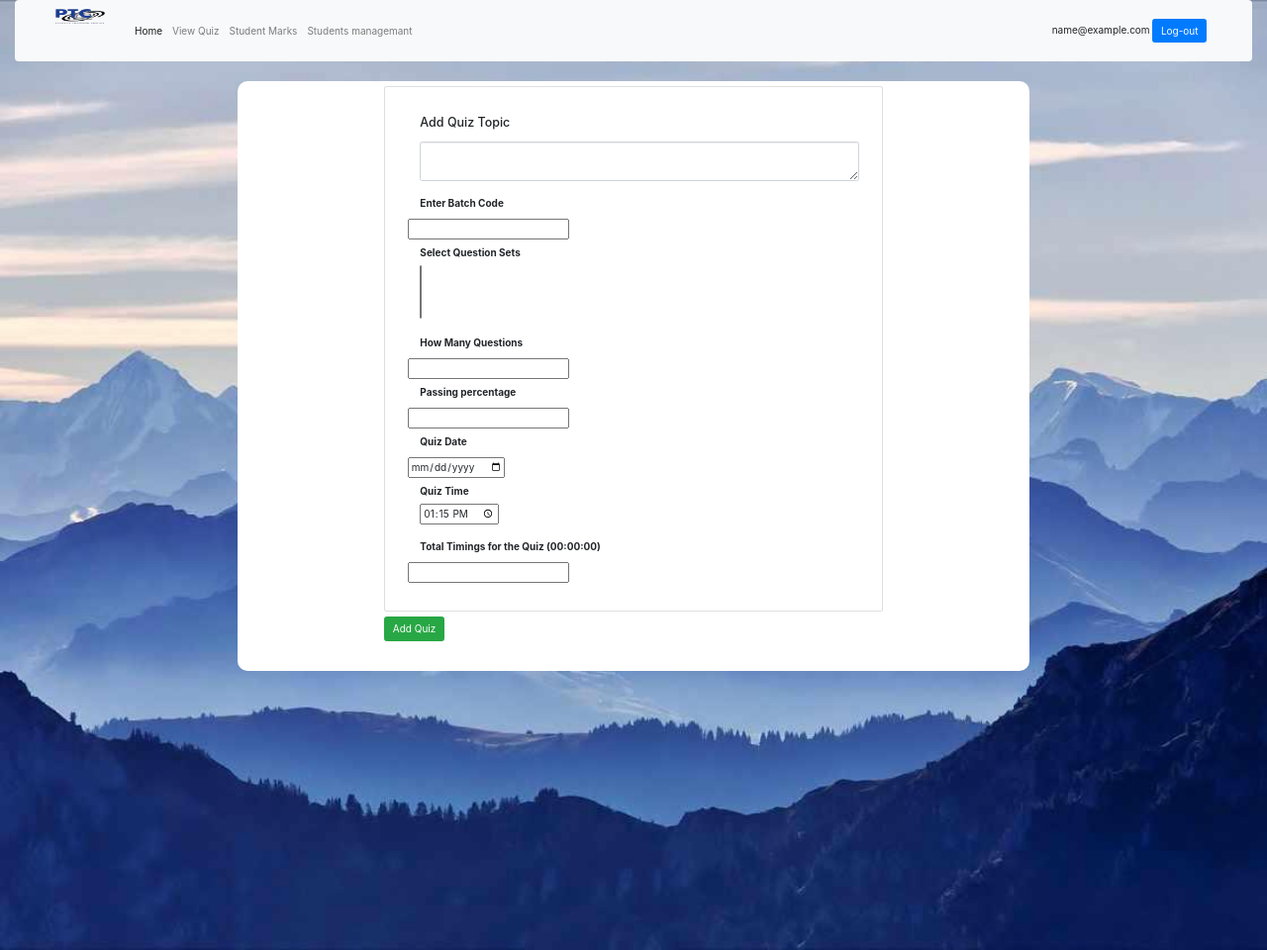
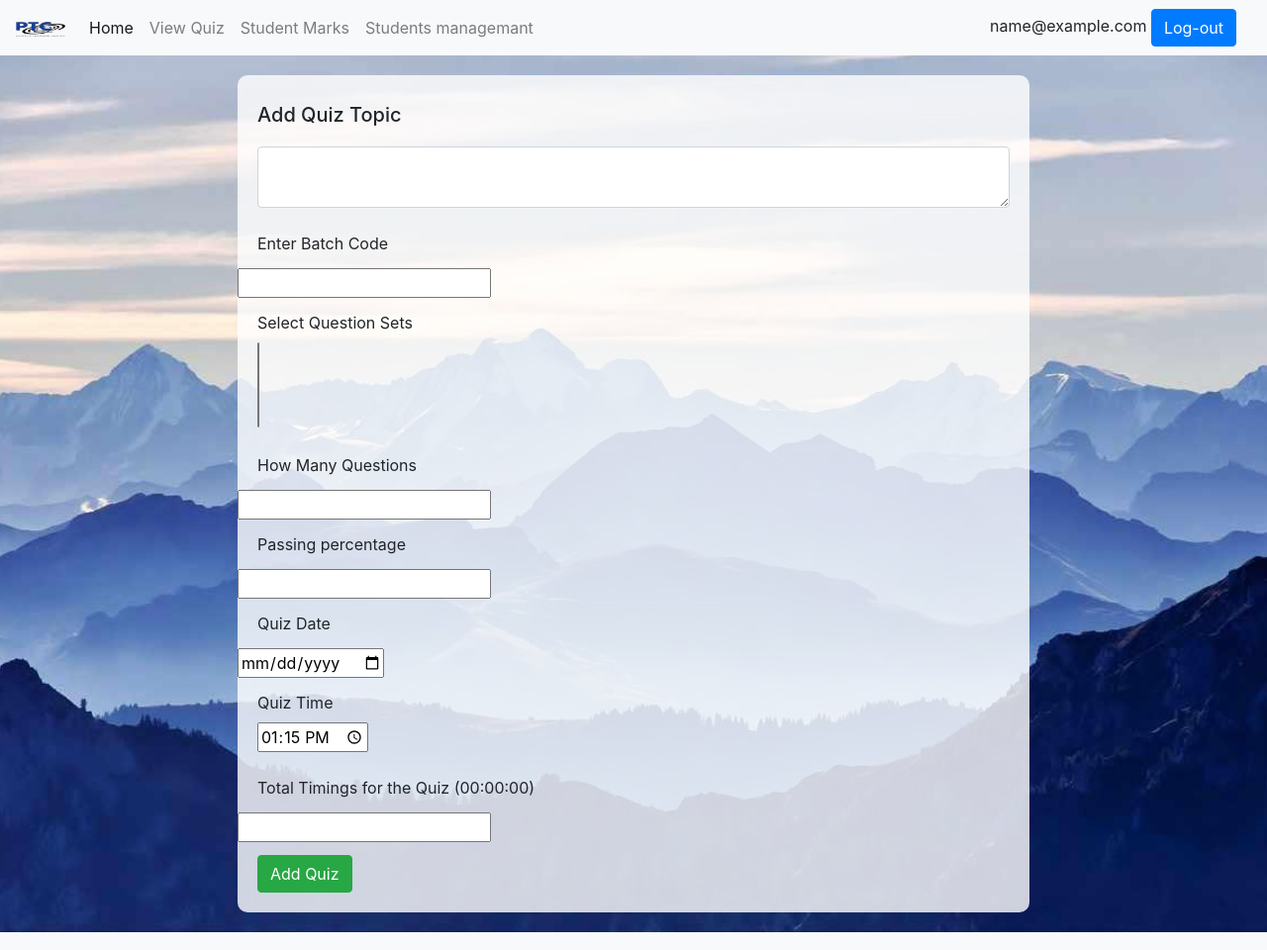
Before and after one commit to ramkumar1208/quiz-boot-php, a PHP site: page /addquiz.php in a window 1280 px wide. Shown: the whole page at 99% size. Run offline with PHP 8.4, Linux system fonts and the light colour scheme; the visitor is signed in with stand-in values (Sample User, id 1).

Commit message:
Update addquiz.php

```diff
--- a/addquiz.php
+++ b/addquiz.php
@@ -49,7 +49,7 @@
 <html lang="en">
   <head>
     <meta charset="UTF-8" />
-    <link rel="stylesheet" href="https://maxcdn.bootstrapcdn.com/bootstrap/3.4.1/css/bootstrap.min.css">
+    <!-- <link rel="stylesheet" href="https://maxcdn.bootstrapcdn.com/bootstrap/3.4.1/css/bootstrap.min.css"> -->
 
     <meta http-equiv="X-UA-Compatible" content="IE=edge" />
     <meta name="viewport" content="width=device-width, initial-scale=1.0" />
@@ -62,15 +62,15 @@
     display: flex;
     justify-content: center;
     align-items: center;
-            position: relative;
-            height: 20vh; /* This will make the div vertically centered on the viewport */
+    height: 100vh; /* This will make the div vertically centered on the viewport */
   }
 
+        /*
         .alert-dismissible {
             position: absolute;
             top: 0;
             width: 100%;
-            z-index: 9999; /* Ensure the alert box is above all other elements */
+            z-index: 9999;
         }
   .bs-example{
     	margin: 5px;
@@ -89,7 +89,27 @@
   background-color: white;
   max-width: 800px;
   border: none;
-  border-radius: 10px; /* Add your desired border radius */
+  border-radius: 10px;
+} */
+    .container-bg {
+                    background-image: url("bg.jpg");
+                    background-size: cover;
+                    background-position: center;
+                    min-height: 100vh;
+                    display: flex;
+                    flex-direction: column;
+                }
+                .form-container {
+                    background: rgba(255, 255, 255, 0.8);
+                    padding: 20px;
+                    border-radius: 10px;
+                    margin: 20px auto;
+                    width: 80%;
+                    max-width: 800px;
+                }
+                .image-preview {
+                    max-width: 100px;
+                    max-height: 100px;
                 }
 </style>
 <script>
@@ -156,7 +176,26 @@
     </script>
   </head>
   <body>
-  <div class="container-fluid">
+
+<?php
+    if (isset($_SESSION['message']) && !empty($_SESSION['message'])) {
+        $message = $_SESSION['message'];
+        $_SESSION['message'] = ""; // Clear the message after displaying it
+    ?>
+        <div class="center-div">
+            <div id="alertBox" class="alert alert-danger alert-dismissible">
+                <a href="#" class="close" data-dismiss="alert" aria-label="close" onclick="closeAlert()">&times;</a>
+                <?php echo $message; ?>
+            </div>
+        </div>
+    <?php } ?>
+
+
+    <script src="https://ajax.googleapis.com/ajax/libs/jquery/3.5.1/jquery.min.js"></script>
+    <script src="https://maxcdn.bootstrapcdn.com/bootstrap/3.4.1/js/bootstrap.min.js"></script>
+
+
+    <div class="container-bg">
             <nav class="navbar navbar-expand-lg navbar-light bg-light">
   <button class="navbar-toggler" type="button" data-toggle="collapse" data-target="#navbarTogglerDemo01" aria-controls="navbarTogglerDemo01" aria-expanded="false" aria-label="Toggle navigation">
     <span class="navbar-toggler-icon"></span>
@@ -180,14 +219,15 @@
       </li>
 
     </ul>
+
     <div class="bs-example">
     <div class="container">
         <div class="row">
             <div class="col-md-12 bg-light text-right">
             <?php
-        if(isset($_SESSION['admin'])){
-          $user_email=$_SESSION['admin'];
-          echo $user_email;  ?>
+        if($_SESSION['admin']){
+          $admin_email=$_SESSION['admin'];
+          echo $admin_email;  ?>
               <a href="logout.php"><button type="button" class="btn btn-primary">Log-out</button></a>
           <?php }else{ ?>
                 <a href="admin_login.php"><button type="button" class="btn btn-primary">Login</button></a>
@@ -196,29 +236,12 @@
         </div>
     </div>
 </div>
+
   </div>
 </nav>
 
-<?php
-    if (isset($_SESSION['message']) && !empty($_SESSION['message'])) {
-        $message = $_SESSION['message'];
-        $_SESSION['message'] = ""; // Clear the message after displaying it
-    ?>
-        <div class="center-div">
-            <div id="alertBox" class="alert alert-danger alert-dismissible">
-                <a href="#" class="close" data-dismiss="alert" aria-label="close" onclick="closeAlert()">&times;</a>
-                <?php echo $message; ?>
-            </div>
-        </div>
-    <?php } ?>
-    <div class="main-section">
+                <div class="form-container">
                 <form action="addquiz.php" method="post">
-            <div class="container">
-                <div class="row justify-content-center">
-                    <div class="col-md-8">
-                        <div class="card my-2 p-3">
-                            <div class="card-body">
-                                <div class="form-check">
                                     <h5 class="card-title py-2">Add Quiz Topic</h5>
                                     <textarea class="form-control" name="quiz_topic" required></textarea><br>
                                     <label for="batch_code">Enter Batch Code</label><br>
@@ -237,16 +260,11 @@
                                     <input type="time" id="quiz_time" name="quiz_time" value="13:15"><br><br>
                                     <label for="timings">Total Timings for the Quiz (00:00:00)</label><br>
                                     <input type="text" class="form-check-input" name="timings" required><br><br>
+                        <button type="submit" class="btn btn-success" name="answer-submit">Add Quiz</button>
+
+        </form>
+
                 </div>
-                            </div>
-                        </div>
-                    </div>
-                    <div class="col-md-8 mb-5">
-                        <button type="submit" class="btn btn-success" name="answer-submit">Add Quiz</button>
-                    </div>
-                </div>
-            </div>
-        </form>
             </div>
             <script>
         function closeAlert() {
@@ -254,9 +272,5 @@
             alertBox.parentElement.style.display = 'none';
         }
     </script>
-
-    <script src="https://ajax.googleapis.com/ajax/libs/jquery/3.5.1/jquery.min.js"></script>
-    <script src="https://maxcdn.bootstrapcdn.com/bootstrap/3.4.1/js/bootstrap.min.js"></script>
-
 </body>
 </html>
```
Lines whose indentation alone changed are shown as unchanged.
